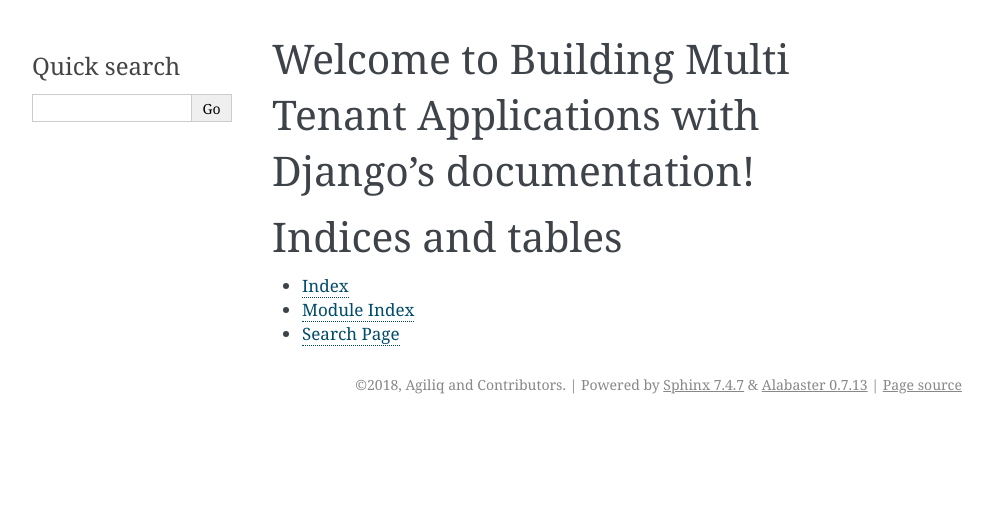
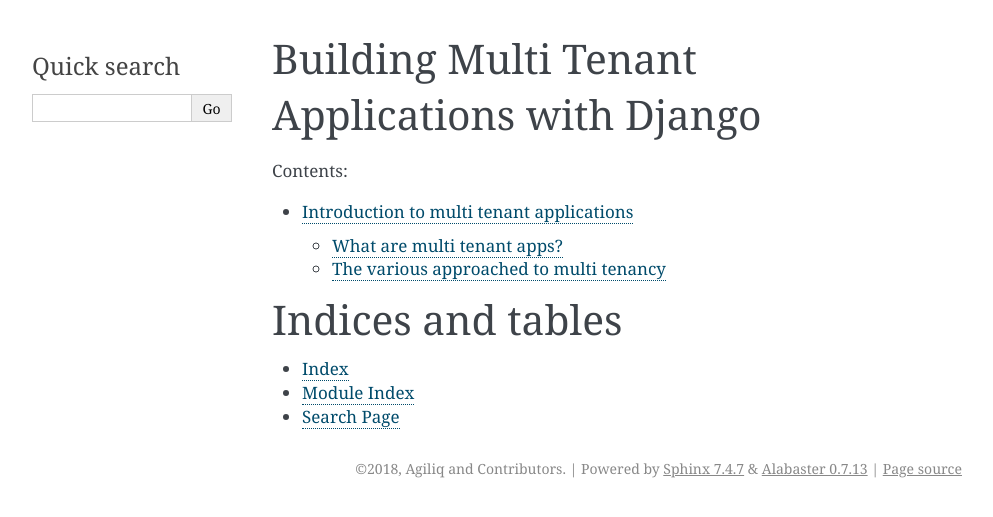
Before and after one commit to agiliq/building-multi-tenant-applications-with-django, a Sphinx documentation site: the page built from source/index.rst, in a window 1280 px wide. Shown: the top 517 px of the page, without its empty margins (148-1141 px from the left). Built offline with Sphinx 7.4.7, drawn with Linux system fonts in a browser that asks for light colours.

Commit message:
Place holders for chapter 1

```diff
--- a/source/index.rst
+++ b/source/index.rst
@@ -3,12 +3,15 @@
    You can adapt this file completely to your liking, but it should at least
    contain the root `toctree` directive.
 
-Welcome to Building Multi Tenant Applications with Django's documentation!
+Building Multi Tenant Applications with Django
 ==========================================================================
 
 .. toctree::
    :maxdepth: 2
    :caption: Contents:
+
+   introduction
+
 
 
 
--- /dev/null
+++ b/source/introduction.rst
@@ -0,0 +1,23 @@
+Introduction to multi tenant applications
+====================================================
+
+
+What are multi tenant apps?
+++++++++++++++++++++++++++++
+
+
+The various approached to multi tenancy
+++++++++++++++++++++++++++++++++++++++++++++++++++++++++
+
+Shared database with shared schema
+---------------------------------------
+
+Shared database with isolated schemas
+---------------------------------------
+
+
+Isolated databased with a shared app server
+----------------------------------------------
+
+Completely isolated tenants using Docker
+------------------------------------------
```
